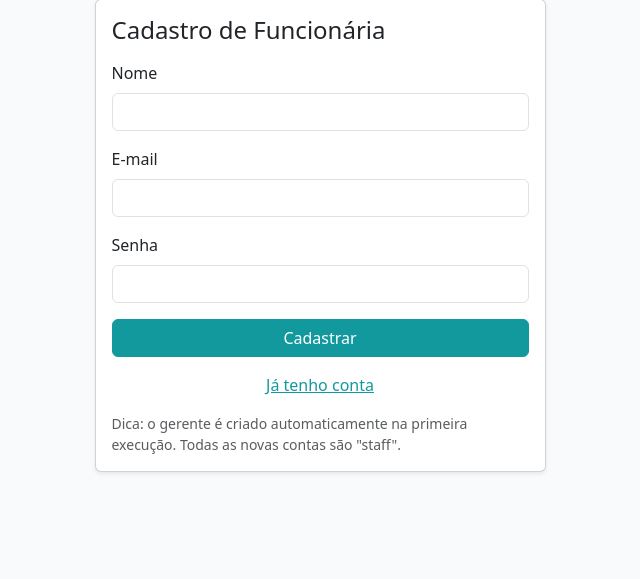
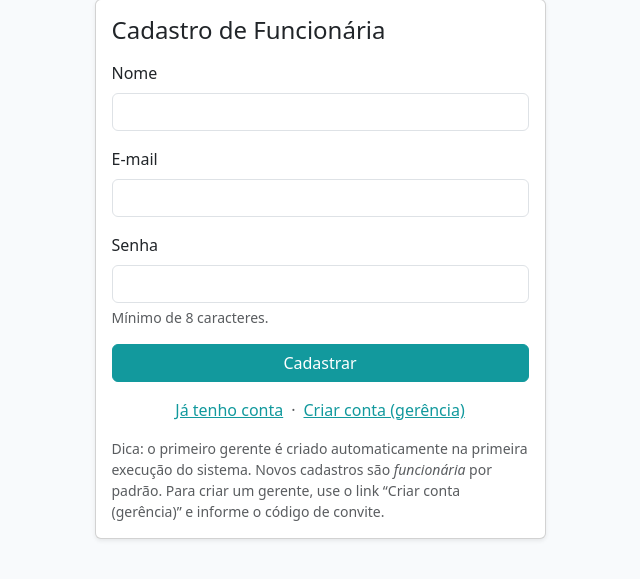
Before and after one commit to gerenciaosorio-afk/mais-centro-tarefas, a Flask app: page /register in a window 1280 px wide. Shown: the part 74-653 px from the top of the page, without its empty margins (320-960 px from the left). Run offline with Flask 3, Linux system fonts and the light colour scheme.

Commit message:
Update register.html

```diff
--- a/tarefas_gerente_flask_branded_maiscentro/simple_tasks_app/templates/register.html
+++ b/tarefas_gerente_flask_branded_maiscentro/simple_tasks_app/templates/register.html
@@ -1,31 +1,69 @@
-
 {% extends "base.html" %}
 {% block content %}
+
+{% set as_manager = request.args.get('as_manager') in ('1', 'true', 'yes') %}
+
 <div class="row justify-content-center">
   <div class="col-md-6 col-lg-5">
     <div class="card shadow-sm">
       <div class="card-body">
-        <h1 class="h4 mb-3">Cadastro de Funcionária</h1>
-        <form method="post" autocomplete="on">
+        <h1 class="h4 mb-3">
+          {{ 'Cadastro de Gerência' if as_manager else 'Cadastro de Funcionária' }}
+        </h1>
+
+        <form method="post"
+              autocomplete="on"
+              {% if as_manager %}
+                action="{{ url_for('register', as_manager=1) }}"
+              {% else %}
+                action="{{ url_for('register') }}"
+              {% endif %}>
           <div class="mb-3">
             <label class="form-label">Nome</label>
             <input type="text" name="name" class="form-control" required>
           </div>
+
           <div class="mb-3">
             <label class="form-label">E-mail</label>
             <input type="email" name="email" class="form-control" required>
           </div>
+
           <div class="mb-3">
             <label class="form-label">Senha</label>
             <input type="password" name="password" class="form-control" required>
+            <div class="form-text">Mínimo de 8 caracteres.</div>
           </div>
-          <button class="btn btn-primary w-100">Cadastrar</button>
-          <div class="text-center mt-3">
+
+          {% if as_manager %}
+          <div class="mb-3">
+            <label class="form-label">Código de convite (gerência)</label>
+            <input type="password" name="invite_code" class="form-control" required
+                   placeholder="Código fornecido pela administração">
+            <div class="form-text">
+              Peça o código ao administrador para criar um acesso de gerência.
+            </div>
+          </div>
+          {% endif %}
+
+          <button class="btn btn-primary w-100">
+            {{ 'Cadastrar (Gerência)' if as_manager else 'Cadastrar' }}
+          </button>
+
+          <div class="text-center mt-3 d-flex justify-content-center gap-2 flex-wrap">
             <a href="{{ url_for('login') }}">Já tenho conta</a>
+            <span class="text-muted">·</span>
+            {% if as_manager %}
+              <a href="{{ url_for('register') }}">Cadastrar como funcionária</a>
+            {% else %}
+              <a href="{{ url_for('register', as_manager=1) }}">Criar conta (gerência)</a>
+            {% endif %}
           </div>
         </form>
+
         <p class="small text-muted mt-3 mb-0">
-          Dica: o gerente é criado automaticamente na primeira execução. Todas as novas contas são "staff".
+          Dica: o primeiro gerente é criado automaticamente na primeira execução do sistema.
+          Novos cadastros são <em>funcionária</em> por padrão. Para criar um gerente, use o link
+          “Criar conta (gerência)” e informe o código de convite.
         </p>
       </div>
     </div>
```
